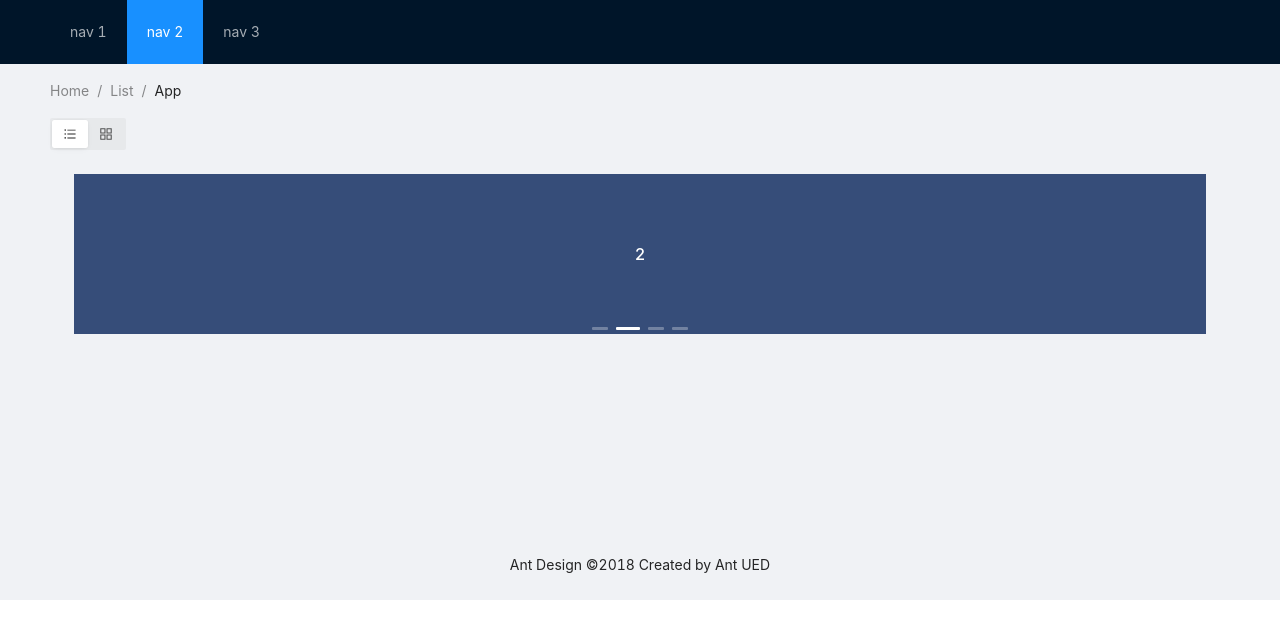
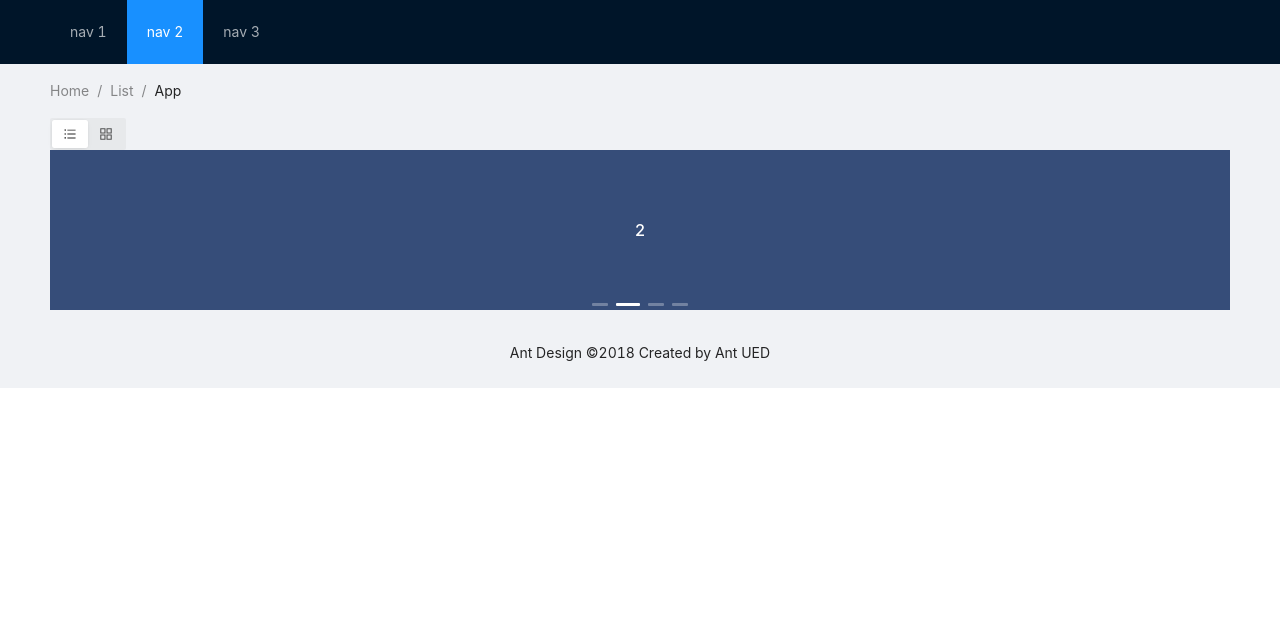
Before and after one commit to CJohnSnow/nextjs-blog, a Next.js app: page / in a window 1280 px wide. Shown: the top 638 px of the page. Built offline with nearby package versions, Linux system fonts and the light colour scheme.

Commit message:
optimize code
Signed-off-by: 程纪森 <jisen@xsky.com>

```diff
--- a/pages/index.tsx
+++ b/pages/index.tsx
@@ -39,7 +39,7 @@ const Home: NextPage = () => {
             },
           ]}
         />
-      <div className="site-layout-background" style={{ padding: 24, minHeight: 380 }}>
+      <div className="site-layout-background">
         <SwitchPicture />
       </div>
     </Content>
```
